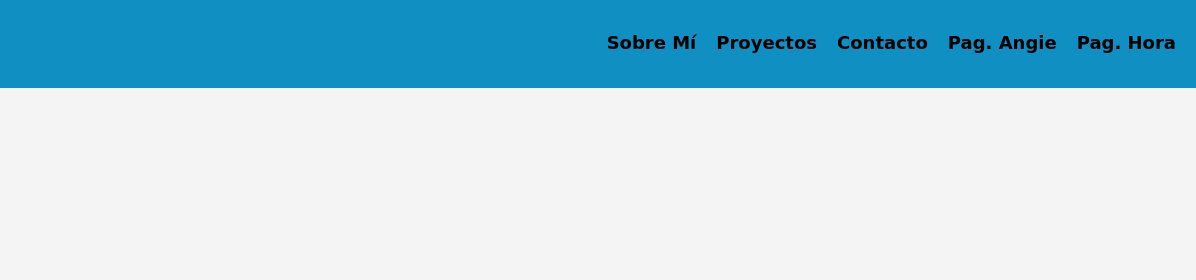
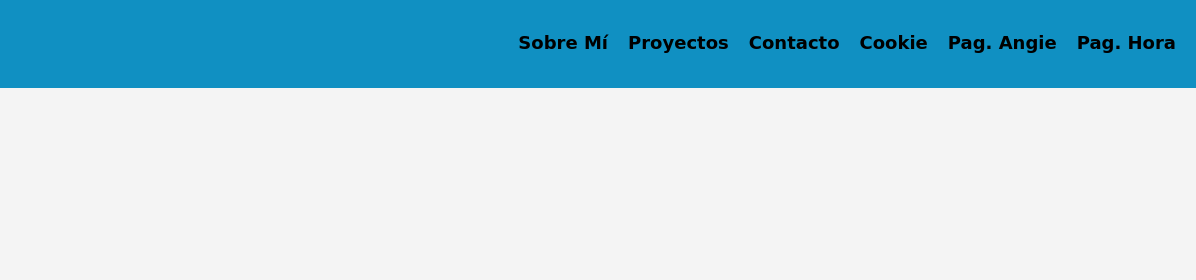
Before and after one commit to eyesss15/mi-portafolio, a plain HTML site: page index.html in a window 1280 px wide. Shown: the top 280 px of the page, 84-1280 px from the left. Drawn offline with Linux system fonts and the light colour scheme; a web font is replaced by a local one.

Commit message:
Update index.html

```diff
--- a/index.html
+++ b/index.html
@@ -24,6 +24,7 @@
                 <li><a href="#about">Sobre Mí</a></li>
                 <li><a href="#projects">Proyectos</a></li>
                 <li><a href="#contact">Contacto</a></li>
+                <li><a href="indexcookie.html">Cookie</a></li>
                 <li><a href="index2.html">Pag. Angie</a></li>
                 <li><a href="indexhora.html">Pag. Hora</a></li>
             </ul>
```
